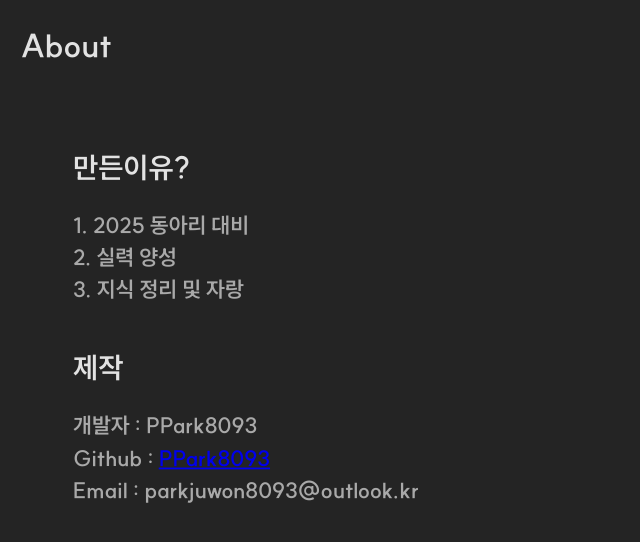
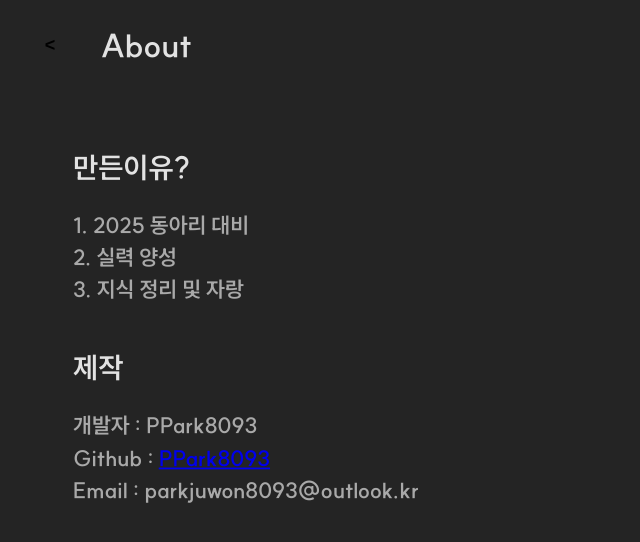
Before and after one commit to PPark8093/GotoCode, a React (Vite) app: page /about in a window 1280 px wide. Shown: the top 542 px of the page, without its empty margins (0-640 px from the left). Built offline with nearby package versions, Linux system fonts and the light colour scheme.

Commit message:
release 3

```diff
--- a/src/App.css
+++ b/src/App.css
@@ -18,11 +18,15 @@
 }
 
 .title_container {
-    justify-content: center;
+    justify-content: flex-start;
+    align-items: center;
     width: 100%;
     padding-left: 40px;
     flex: 1;
     margin: 0;
+    display: flex;
+    flex-direction: row;
+    gap: 20px;
 }
 
 .house {
@@ -33,3 +37,19 @@
     height: 100vh;
     flex-direction: column;
 }
+
+.back_button {
+    background-color: transparent;
+    border: 2px solid transparent;
+    border-radius: 100px;
+    width: 60px;
+    height: 60px;
+    cursor: pointer;
+    transition: border 0.25s;
+    font-size: large;
+    font-weight: bold;
+}
+
+.back_button:hover , :focus {
+    border: 2px solid white;
+}
--- a/src/pages/AboutPage.jsx
+++ b/src/pages/AboutPage.jsx
@@ -1,10 +1,14 @@
 import React from 'react'
 import "../styles/AboutPage.css"
+import { useNavigate } from 'react-router-dom'
 
 function AboutPage() {
+    const navi = useNavigate();
+
     return (
         <div className='house'>
             <div className='title_container'>
+                <button className='back_button' onClick={() => {navi(-1)}}>&lt;</button>
                 <h1>About</h1>
             </div>
             <div className='content_container'>
--- a/src/pages/DescriptionPage.jsx
+++ b/src/pages/DescriptionPage.jsx
@@ -7,6 +7,7 @@ function DescriptionPage() {
     return (
         <div className='house description'>
             <div className='title_container'>
+                <button className='back_button' onClick={() => {navi(-1)}}>&lt;</button>
                 <h1>설명</h1>
             </div>
             <div className='route_container'>
```
